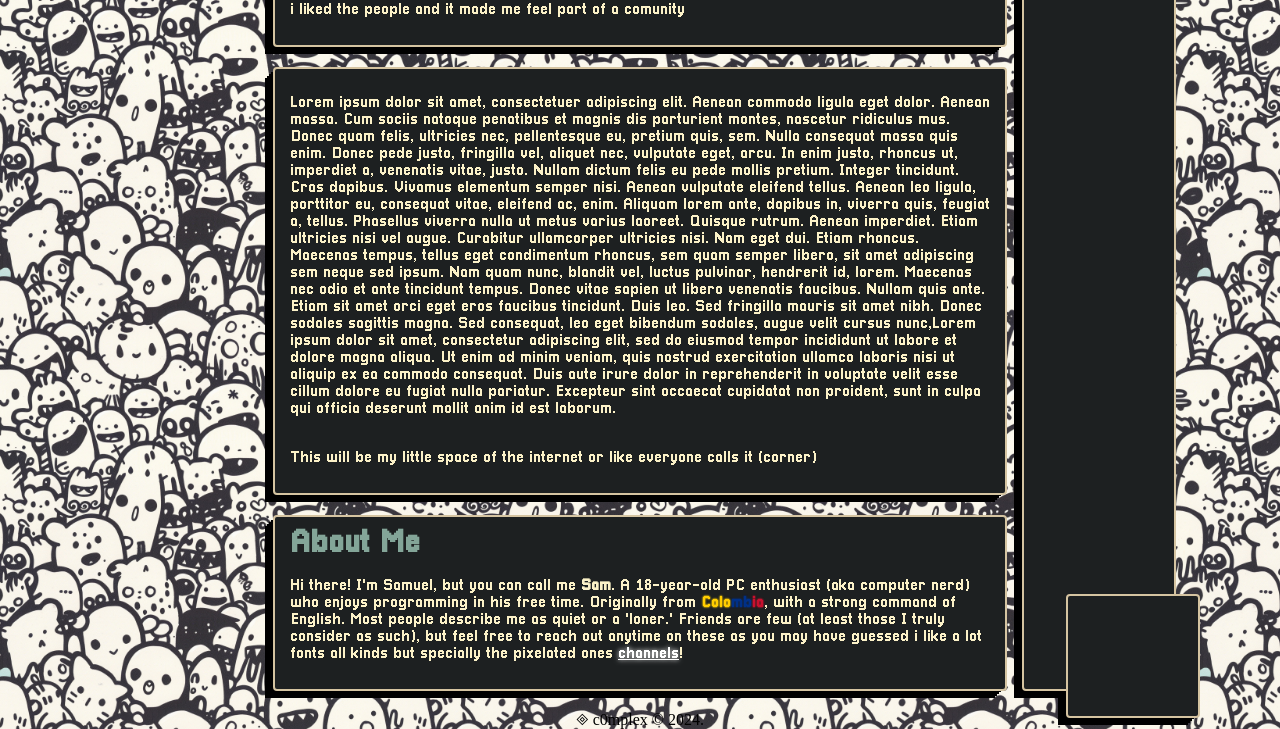
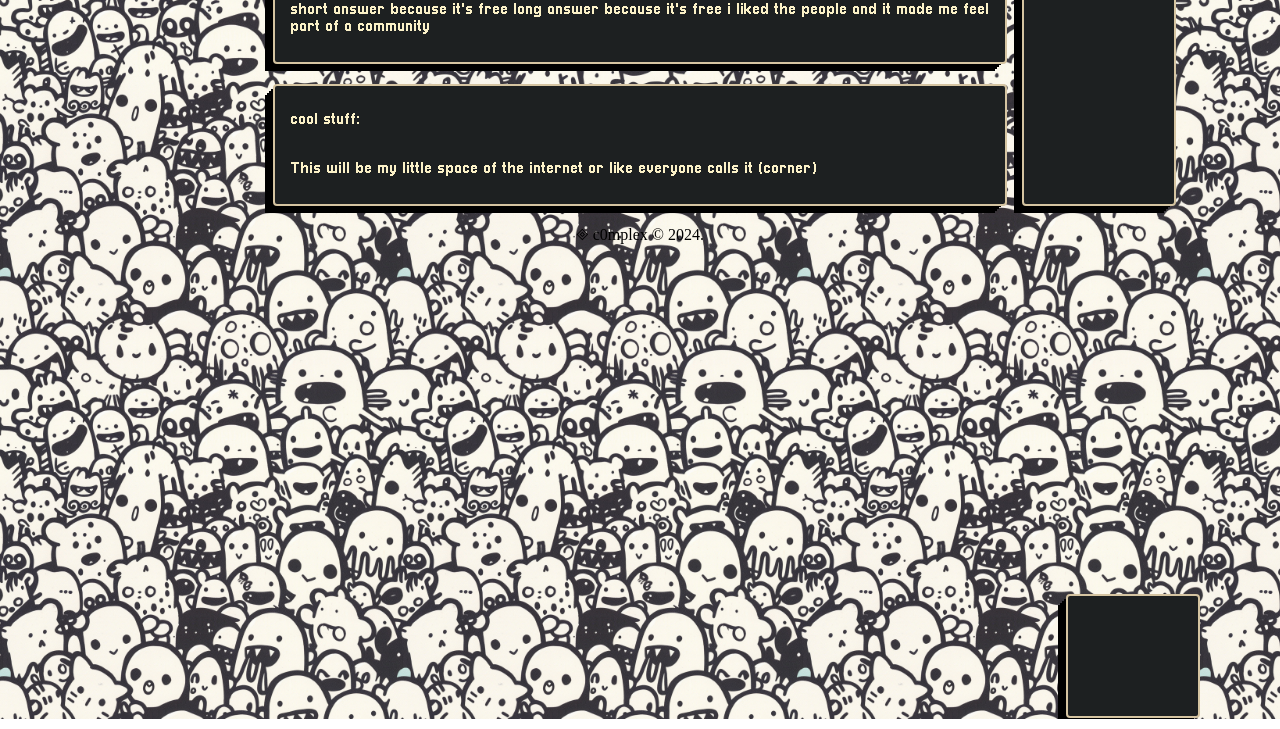
Before and after one commit to sam1425/Blog, a plain HTML site: page index.html in a window 1280 px wide. Shown: the part 321-1050 px from the top of the page. Drawn offline with Linux system fonts and the light colour scheme.

Commit message:
stable save

```diff
--- a/index.html
+++ b/index.html
@@ -17,7 +17,7 @@
                 <div class="sidebar">
                     <ul>
                         <li><a href="#">Index</a></li>
-                        <li><a href="#">About me</a></li>
+                        <li><a href="/aboutme/aboutme.html">About me</a></li>
                         <li><a href="#">Games</a></li>
                         <li><a href="#">Art</a></li>
                     </ul>
@@ -39,92 +39,17 @@
                 <div class="card">
                     <h2>why neocities?</h2>
                     <p>
-                        i liked the people and it made me feel part of a
-                        comunity
+                        short answer because it's free long answer because it's
+                        free i liked the people and it made me feel part of a
+                        community
                     </p>
                 </div>
 
                 <div class="card">
-                    <p>
-                        Lorem ipsum dolor sit amet, consectetuer adipiscing
-                        elit. Aenean commodo ligula eget dolor. Aenean massa.
-                        Cum sociis natoque penatibus et magnis dis parturient
-                        montes, nascetur ridiculus mus. Donec quam felis,
-                        ultricies nec, pellentesque eu, pretium quis, sem. Nulla
-                        consequat massa quis enim. Donec pede justo, fringilla
-                        vel, aliquet nec, vulputate eget, arcu. In enim justo,
-                        rhoncus ut, imperdiet a, venenatis vitae, justo. Nullam
-                        dictum felis eu pede mollis pretium. Integer tincidunt.
-                        Cras dapibus. Vivamus elementum semper nisi. Aenean
-                        vulputate eleifend tellus. Aenean leo ligula, porttitor
-                        eu, consequat vitae, eleifend ac, enim. Aliquam lorem
-                        ante, dapibus in, viverra quis, feugiat a, tellus.
-                        Phasellus viverra nulla ut metus varius laoreet. Quisque
-                        rutrum. Aenean imperdiet. Etiam ultricies nisi vel
-                        augue. Curabitur ullamcorper ultricies nisi. Nam eget
-                        dui. Etiam rhoncus. Maecenas tempus, tellus eget
-                        condimentum rhoncus, sem quam semper libero, sit amet
-                        adipiscing sem neque sed ipsum. Nam quam nunc, blandit
-                        vel, luctus pulvinar, hendrerit id, lorem. Maecenas nec
-                        odio et ante tincidunt tempus. Donec vitae sapien ut
-                        libero venenatis faucibus. Nullam quis ante. Etiam sit
-                        amet orci eget eros faucibus tincidunt. Duis leo. Sed
-                        fringilla mauris sit amet nibh. Donec sodales sagittis
-                        magna. Sed consequat, leo eget bibendum sodales, augue
-                        velit cursus nunc,Lorem ipsum dolor sit amet,
-                        consectetur adipiscing elit, sed do eiusmod tempor
-                        incididunt ut labore et dolore magna aliqua. Ut enim ad
-                        minim veniam, quis nostrud exercitation ullamco laboris
-                        nisi ut aliquip ex ea commodo consequat. Duis aute irure
-                        dolor in reprehenderit in voluptate velit esse cillum
-                        dolore eu fugiat nulla pariatur. Excepteur sint occaecat
-                        cupidatat non proident, sunt in culpa qui officia
-                        deserunt mollit anim id est laborum.
-                    </p>
+                    <p>cool stuff:</p>
                     <p>
                         This will be my little space of the internet or like
                         everyone calls it (corner)
-                    </p>
-                </div>
-                <div class="card">
-                    <h2>About Me</h2>
-                    <p>
-                        Hi there! I'm Samuel, but you can call me
-                        <strong>Sam</strong>. A 18-year-old PC enthusiast (aka
-                        computer nerd) who enjoys programming in his free time.
-                        Originally from
-                        <span id="colombia"
-                            ><span
-                                style="
-                                    color: #ffcd00;
-                                    text-shadow:
-                                        0 0 2px #ffcd00,
-                                        0 0 2px #ffcd00;
-                                "
-                                >Colo</span
-                            ><span
-                                style="
-                                    color: #003087;
-                                    text-shadow:
-                                        0 0 2px #003087,
-                                        0 0 2px #003087;
-                                "
-                                >mb</span
-                            ><span
-                                style="
-                                    color: #c8102e;
-                                    text-shadow:
-                                        0 0 2px #c8102e,
-                                        0 0 2px #c8102e;
-                                "
-                                >ia</span
-                            ></span
-                        >, with a strong command of English. Most people
-                        describe me as quiet or a 'loner.' Friends are few (at
-                        least those I truly consider as such), but feel free to
-                        reach out anytime on these as you may have guessed i
-                        like a lot fonts all kinds but specially the pixelated
-                        ones <a href="#channels">channels</a>!
                     </p>
                 </div>
             </div>
--- a/main.css
+++ b/main.css
@@ -3,61 +3,59 @@
     font-family: c0mplex;
 
     src: url('src/font/MonaspaceArgon-WideExtraBold.woff') format('woff');
+    font-display: swap;
 }
 @font-face
 {
     font-family: daydream;
 
     src: url('src/font/Daydream.ttf') format('truetype');
+
+    font-display: swap;
 }
 @font-face
 {
     font-family: shorthike;
 
     src: url('src/font/shorthike.ttf') format('truetype');
+    font-display: swap;
 }
 @font-face
 {
     font-family: ttfs;
 
     src: url('src/font/ApplyBeef.ttf') format('truetype');
+    font-display: swap;
 }
 @font-face
 {
     font-family: index;
 
     src: url('src/font/SkateC.ttf') format('truetype');
+    font-display: swap;
 }
-
+:root {
+    --shadow-black: -2px 2px 0 black, -4px 4px 0 black, -6px 6px 0 black;
+    --card-border: 2px solid var(--fg2);
+    --card-padding: 10px 15px;
+    --card-background: var(--bg_h);
+}
 body
 {
     position: relative;
     z-index: 0;
-    top: 0;
-    left: 0;
 
     display: flex;
     flex-direction: column;
 
-    width: 100%;
-    height: 100%;
     min-height: 100vh;
     margin: 0;
 
     background-image: url('src/img/010.jpg');
-    background-size: 400px 400px;
+    background-size: 400px;
 
-    justify-content: center;
     align-items: center;
     overflow-x: hidden;
-}
-
-#backwrap
-{
-    display: flex;
-    flex-direction: column;
-
-    width: 100%;
 }
 
 #content
@@ -65,7 +63,6 @@ body
     display: flex;
     flex-direction: row;
 
-/*     width: 100%; */
     max-width: 1100px;
     margin-top: 115px;
     margin-bottom: 20px;
@@ -75,11 +72,6 @@ body
     gap: 15px;
 }
 
-#leftside
-{
-    top: 115px;
-    height: fit-content;
-}
 h2
 {
     font-family: shorthike;
@@ -104,28 +96,27 @@ ul
 a
 {
     color: #fff;
+
     text-shadow: 0 0 5px #fff;
 }
 
 a:hover
 {
     animation: glowup 0.7s ease-in-out infinite alternate;
+    will-change: transform;
+    transform: (0);
 }
 .sidebar a
 {
     text-decoration: none;
 
-    color: #fff;
+    color: var(--fg);
     text-shadow: 0 0 5px #fff;
 }
 .CardContainer
 {
     display: flex;
     flex-direction: column;
-
-    /* width: 100%; */
-    height: auto;
-
     gap: 20px;
     align-items: center;
 }
@@ -180,9 +171,7 @@ a:hover
     display: flex;
 
     width: 100%;
-    height: auto;
 
-    border: 1px solid rgba(255, 255, 255, .125);
     border-bottom-right-radius: 12px;
     border-bottom-left-radius: 12px;
     background: rgba(40, 40, 40, .8);
@@ -512,7 +501,6 @@ a:hover
     li a
     {
         font-size: .9rem;
-
         padding: 8px 15px;
     }
     h2
```
